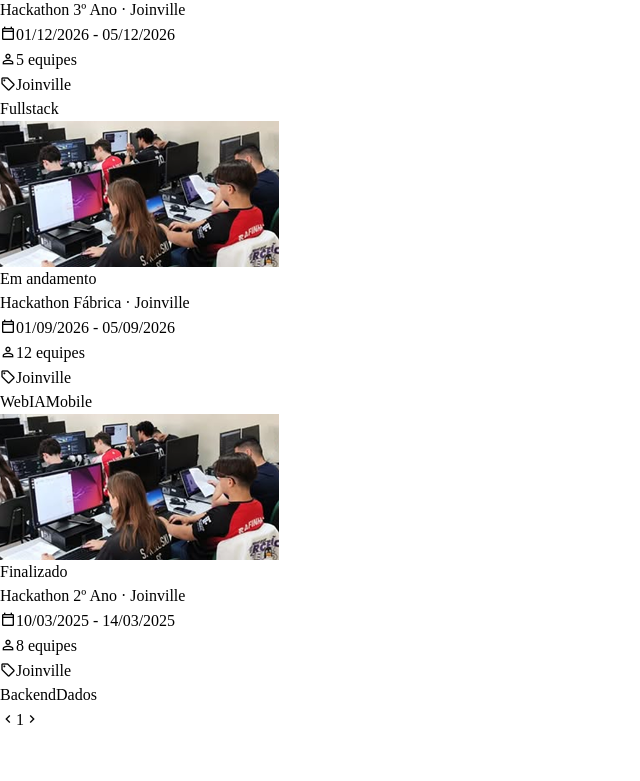
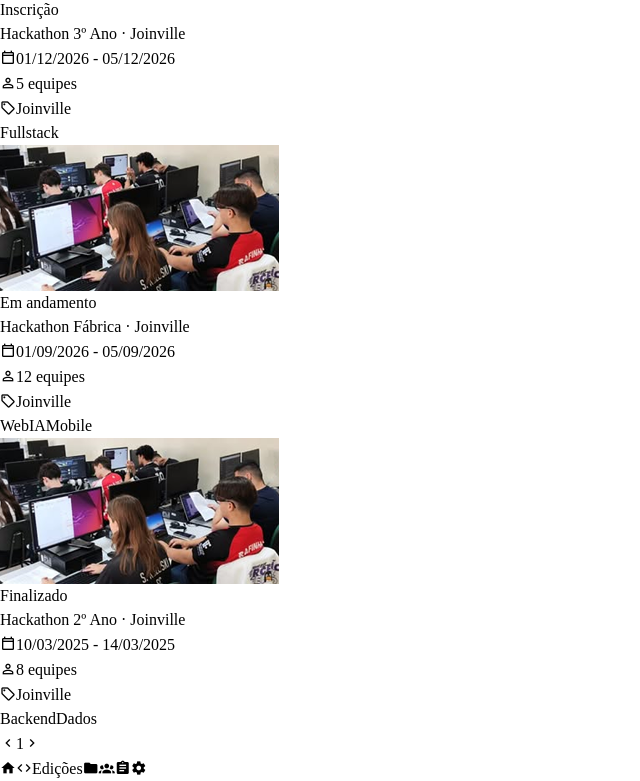
Before and after one commit to fabricadesoftware-ifc/fabricaHackathon_frontEnd, a Vue app: page /edicoes in a window 1280 px wide. Shown: the part 1952-2733 px from the top of the page, without its empty margins (0-640 px from the left). Before the commit the page ends 2684 px from the top, so only its background shows below. Built offline with nearby package versions, Linux system fonts and the light colour scheme; a small style sheet from the web is missing.

Commit message:
FEAT: terminando task

```diff
--- a/src/App.vue
+++ b/src/App.vue
@@ -1,16 +1,55 @@
-<script setup>
-import { RouterView } from 'vue-router';
-import Sidebar from './components/ui/Sidebar/Sidebar.vue';
-import AppHeader from './components/layout/AppHeader/AppHeader.vue';
+<script setup lang="ts">
+import { computed, ref } from 'vue'
+import { RouterView, useRoute } from 'vue-router'
+
+import Sidebar from '@/components/ui/Sidebar/Sidebar.vue'
+import BottomNavBar from '@/components/ui/BottomNavBar'
+import AppHeader from '@/components/layout/AppHeader/AppHeader.vue'
+
+import { navigationItems } from '@/constants/navigation'
+
+const route = useRoute()
+
+// Temporário: substituir pelo estado real de autenticação.
+const isLoggedIn = ref(true)
+
+const activeItem = computed(() => {
+  const matchingItem = [...navigationItems]
+    .sort((a, b) => b.route.length - a.route.length)
+    .find(item =>
+      route.path === item.route ||
+      route.path.startsWith(`${item.route}/`),
+    )
+
+  return matchingItem?.id ?? ''
+})
 </script>
+
 <template>
-  <div class="flex">
-    <Sidebar :active-item="'home'" />
-    <div class="flex-1">
-      <AppHeader :is-logged="true"/>
-      <main class="m-10">
-        <RouterView class=""/>
+  <div class="flex min-h-screen bg-white">
+    <!-- Sidebar desktop -->
+    <Sidebar
+      :active-item="activeItem"
+      :is-logged-in="isLoggedIn"
+    />
+
+    <!-- Conteúdo -->
+    <div class="flex min-w-0 flex-1 flex-col">
+      <AppHeader
+        :is-logged="isLoggedIn"
+      />
+
+      <main
+        class="min-w-0 flex-1 p-4 pb-[calc(6rem+env(safe-area-inset-bottom))] sm:p-6 md:m-10 md:p-0 md:pb-0"
+      >
+        <RouterView />
       </main>
     </div>
+
+
+    <BottomNavBar
+      :active-item="activeItem"
+      :is-logged-in="isLoggedIn"
+    />
   </div>
 </template>
--- a/src/components/layout/AppHeader/AppHeader.vue
+++ b/src/components/layout/AppHeader/AppHeader.vue
@@ -1,8 +1,49 @@
+<script setup lang="ts">
+import AppButton from '@/components/ui/AppButton'
+import HeaderActions from '@/components/ui/HeaderActions/HeaderActions.vue'
+import SearchBar from '@/components/ui/SearchBar'
+
+const props = withDefaults(
+  defineProps<{
+    isLogged: boolean
+    userAvatar?: string
+    userName?: string
+    notificationCount?: number
+    modelValue?: string
+    placeholder?: string
+    debounceMs?: number
+  }>(),
+  {
+    userName: '',
+    notificationCount: 0,
+    modelValue: '',
+  },
+)
+
+const emit = defineEmits<{
+  (e: 'update:modelValue' | 'search', value: string): void
+  (e: 'notification-click'): void
+  (
+    e: 'menu-option-click',
+    option: 'perfil' | 'configuracoes' | 'sair',
+  ): void
+}>()
+</script>
+
 <template>
-  <header class="flex w-full h-20 bg-white justify-between items-center px-5 xl:px-10 ">
+  <header
+    class="flex h-16 w-full items-center justify-between bg-white px-4 sm:px-5 md:h-20 xl:px-10"
+  >
+    <!-- Logo mobile -->
+    <span
+      class="whitespace-nowrap text-lg font-bold text-blue-600 md:hidden"
+    >
+      // 24H
+    </span>
 
-    <searchBar
-  class="w-full max-w-xl"
+    <!-- Pesquisa desktop -->
+    <SearchBar
+      class="hidden w-full max-w-xl md:flex"
       :debounce-ms="props.debounceMs"
       :model-value="props.modelValue"
       :placeholder="props.placeholder"
@@ -10,6 +51,7 @@
       @update:model-value="emit('update:modelValue', $event)"
     />
 
+    <!-- Usuário logado -->
     <HeaderActions
       v-if="props.isLogged"
       class="ml-auto"
@@ -20,39 +62,20 @@
       @notification-click="emit('notification-click')"
     />
 
+    <!-- Usuário deslogado -->
     <div
       v-else
-      class="flex-1 flex items-center gap-0 xl:gap-3 justify-center xl:justify-end"
+      class="ml-auto flex items-center gap-2"
     >
-      <AppButton label="Entrar" variant="text" />
-      <AppButton label="Criar conta" variant="primary" />
+      <AppButton
+        label="Entrar"
+        variant="text"
+      />
+
+      <AppButton
+        label="Criar conta"
+        variant="primary"
+      />
     </div>
-
   </header>
 </template>
-
-<script setup lang="ts">
-  import AppButton from '@/components/ui/AppButton'
-  import HeaderActions from '@/components/ui/HeaderActions/HeaderActions.vue'
-  import searchBar from '@/components/ui/SearchBar'
-
-  const props = defineProps<{
-    isLogged: boolean
-
-    userAvatar?: string
-    userName: string
-    notificationCount: number
-
-    modelValue: string
-    placeholder?: string
-    debounceMs?: number
-  }>()
-
-  const emit = defineEmits<{
-    (e: 'update:modelValue' | 'search', value: string): void
-
-    (e: 'notification-click'): void
-    (e: 'menu-option-click', option: 'perfil' | 'configuracoes' | 'sair'): void
-  }>()
-
-</script>
--- /dev/null
+++ b/src/components/ui/BottomNavBar/BottomNavBar.vue
@@ -0,0 +1,91 @@
+<script setup lang="ts">
+import { computed } from 'vue'
+import { useRoute } from 'vue-router'
+
+import {
+  navigationItems,
+  type NavItem,
+} from '@/constants/navigation'
+
+const props = withDefaults(
+  defineProps<{
+    activeItem?: string
+    isLoggedIn?: boolean
+    items?: NavItem[]
+  }>(),
+  {
+    isLoggedIn: false,
+    items: () => navigationItems,
+  },
+)
+
+const emit = defineEmits<{
+  'update:activeItem': [id: string]
+}>()
+
+const route = useRoute()
+
+const visibleItems = computed(() =>
+  props.items.filter(
+    item =>
+      item.showOnMobile !== false &&
+      (!item.requiresAuth || props.isLoggedIn),
+  ),
+)
+
+const currentItem = computed(() => {
+  if (props.activeItem !== undefined) {
+    return props.activeItem
+  }
+
+  const active = [...visibleItems.value]
+    .sort((a, b) => b.route.length - a.route.length)
+    .find(item =>
+      route.path === item.route ||
+      route.path.startsWith(`${item.route}/`),
+    )
+
+  return active?.id ?? ''
+})
+
+function handleNavigation(id: string) {
+  emit('update:activeItem', id)
+}
+</script>
+
+<template>
+  <nav
+    aria-label="Navegação principal"
+    class="fixed inset-x-0 bottom-0 z-50 border-t border-gray-200 bg-white md:hidden"
+    style="padding-bottom: env(safe-area-inset-bottom)"
+  >
+    <div class="flex h-17 w-full items-center justify-around gap-1 px-2">
+      <RouterLink
+        v-for="item in visibleItems"
+        :key="item.id"
+        :to="item.route"
+        :aria-label="item.label"
+        :aria-current="currentItem === item.id ? 'page' : undefined"
+        class="flex min-w-0 flex-1 flex-col items-center justify-center rounded-xl px-1 py-2 transition-colors"
+        :class="
+          currentItem === item.id
+            ? 'bg-blue-50 text-blue-600'
+            : 'text-gray-500 hover:bg-gray-50'
+        "
+        @click="handleNavigation(item.id)"
+      >
+        <span
+          class="mdi text-[22px] leading-6"
+          :class="item.icon"
+        />
+
+        <span
+          v-if="currentItem === item.id"
+          class="mt-1 max-w-full truncate text-[10px] font-semibold leading-3"
+        >
+          {{ item.label }}
+        </span>
+      </RouterLink>
+    </div>
+  </nav>
+</template>
--- /dev/null
+++ b/src/components/ui/BottomNavBar/index.ts
@@ -0,0 +1 @@
+export { default } from './BottomNavBar.vue'
--- a/src/components/ui/EvaluationCard/EvaluationCard.vue
+++ b/src/components/ui/EvaluationCard/EvaluationCard.vue
@@ -37,7 +37,7 @@
   import { computed } from 'vue'
 
   import ProgressBar from '../ProgressBar'
-  import StatusSelect from '../StatusSelect.vue'
+  import StatusSelect from '../statusSelect.vue'
 
   type Status = 'inscricoes' | 'avaliacao' | 'andamento' | 'finalizado'
 
--- /dev/null
+++ b/src/constants/navigation.ts
@@ -0,0 +1,64 @@
+export interface NavItem {
+  id: string
+  label: string
+  icon: string
+  route: string
+  requiresAuth?: boolean
+  showOnMobile?: boolean
+}
+
+export const navigationItems: NavItem[] = [
+  {
+    id: 'home',
+    label: 'Home',
+    icon: 'mdi-home',
+    route: '/home',
+    showOnMobile: true,
+  },
+  {
+    id: 'edicoes',
+    label: 'Edições',
+    icon: 'mdi-code-tags',
+    route: '/edicoes',
+    showOnMobile: true,
+  },
+  {
+    id: 'explorar',
+    label: 'Explorar',
+    icon: 'mdi-magnify',
+    route: '/explorar',
+    showOnMobile: false,
+  },
+  {
+    id: 'projetos',
+    label: 'Meus projetos',
+    icon: 'mdi-folder',
+    route: '/projetos',
+    requiresAuth: true,
+    showOnMobile: true,
+  },
+  {
+    id: 'equipes',
+    label: 'Minhas equipes',
+    icon: 'mdi-account-group',
+    route: '/equipes',
+    requiresAuth: true,
+    showOnMobile: true,
+  },
+  {
+    id: 'inscricao',
+    label: 'Inscrição',
+    icon: 'mdi-clipboard-text',
+    route: '/inscricao',
+    requiresAuth: true,
+    showOnMobile: true,
+  },
+  {
+    id: 'config',
+    label: 'Configurações',
+    icon: 'mdi-cog',
+    route: '/configuracoes',
+    requiresAuth: true,
+    showOnMobile: true,
+  },
+]
--- a/src/pages/EvaluationsListView.vue
+++ b/src/pages/EvaluationsListView.vue
@@ -2,7 +2,7 @@
   import { computed, onMounted, ref } from 'vue'
   import { useRouter } from 'vue-router'
   import EvaluationCard from '@/components/ui/EvaluationCard/EvaluationCard.vue'
-  import SearchFilterBar from '@/components/ui/SearchFilterBar/SearchFilterBar.vue'
+  import SearchFilterBar from '@/components/ui/SearchFilterBar'
   import { hackathons } from '@/data/hackathons'
 
   type Status = 'inscricoes' | 'avaliacao' | 'andamento' | 'finalizado'
```
Also changed, not shown: src/components/ui/Sidebar/Sidebar.vue (+78 -60 lines).
